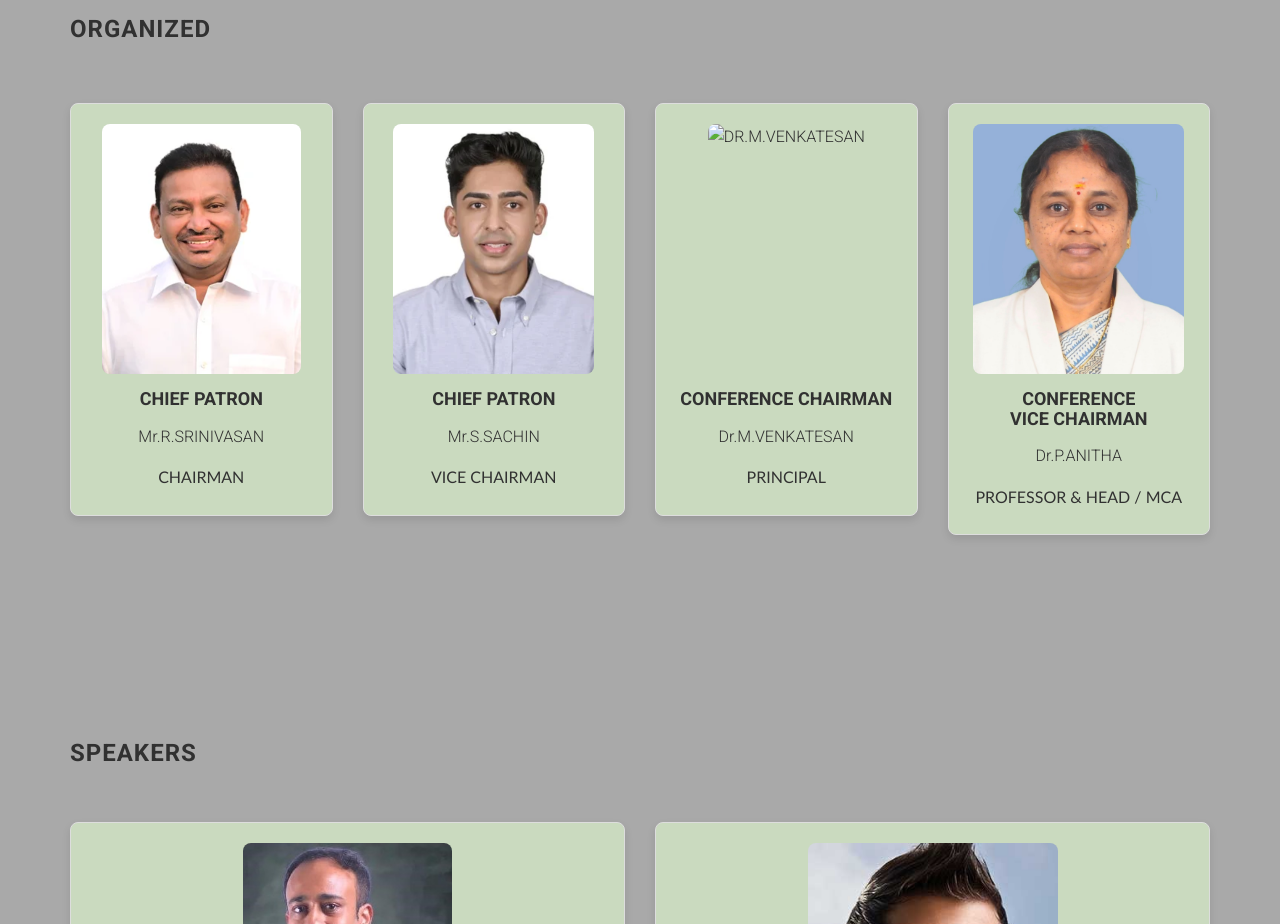
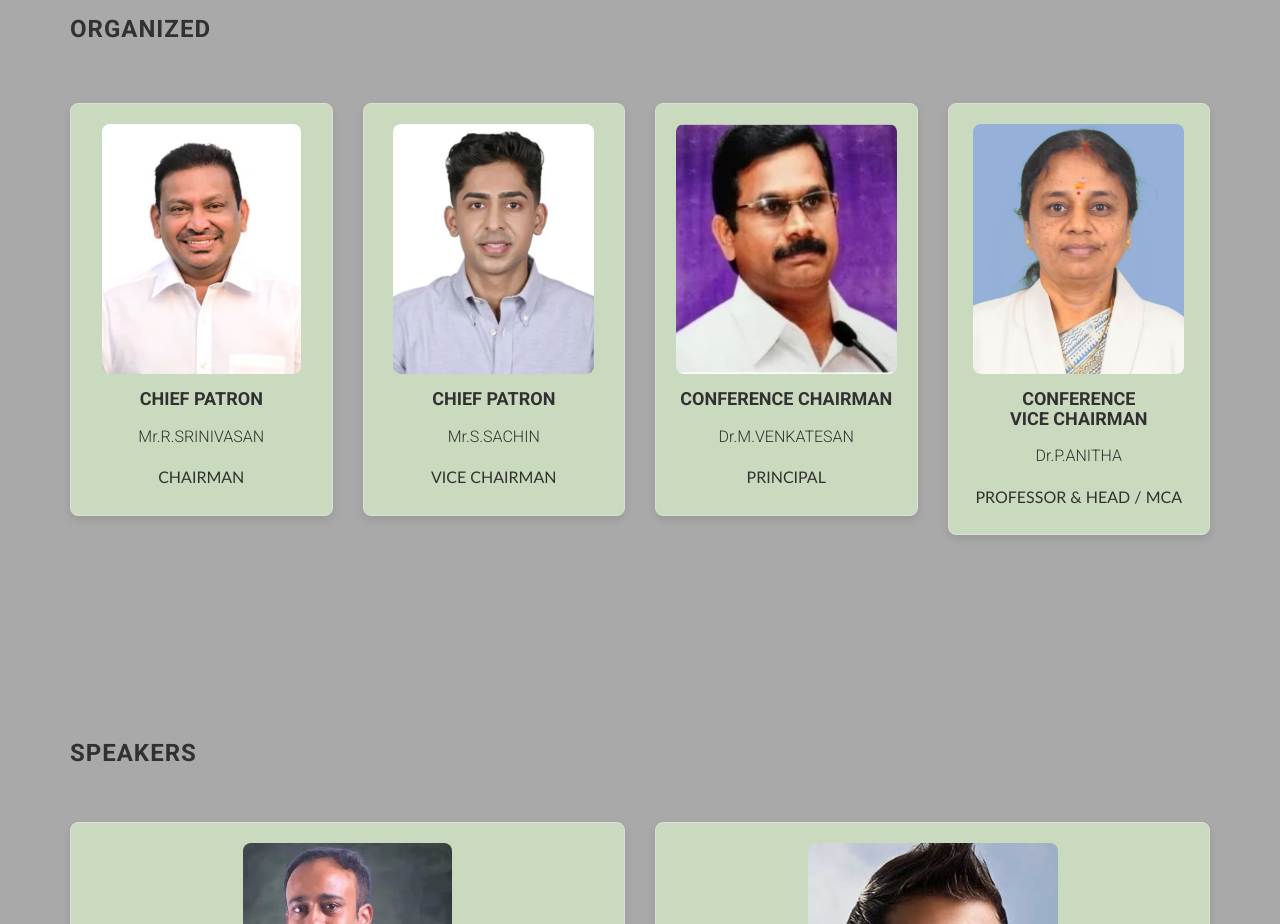
Before and after one commit to chandrumikey/conferenceit, a website: page index.html in a window 1280 px wide. Shown: the part 1700-2624 px from the top of the page. Drawn offline with Linux system fonts and the light colour scheme; files whose address does not match are found by name.

Commit message:
Update index.html

```diff
--- a/index.html
+++ b/index.html
@@ -165,7 +165,7 @@
                     <div class="speaker" style="margin-top: 30px;">
 
                         <figure>
-                            <img alt="Dr.M.VENKATESAN" class="img-responsive center-block" src="assets/images/backgrounds/sir2.jpg.">
+                            <img alt="Dr.M.VENKATESAN" class="img-responsive center-block" src="assets/images/backgrounds/sir2.jpg">
                         </figure>
 
                         <h4>Conference Chairman</h4>
```
